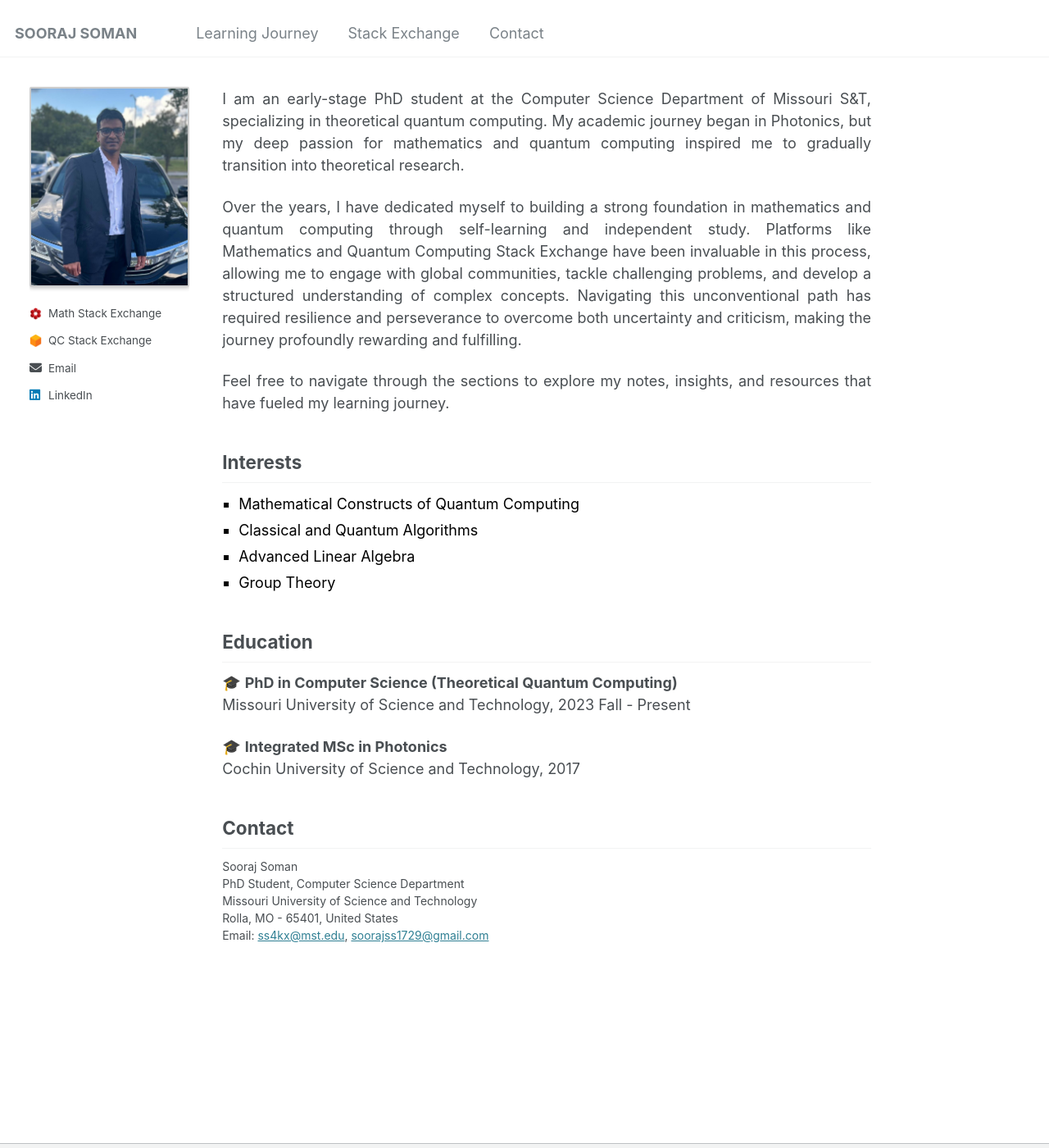
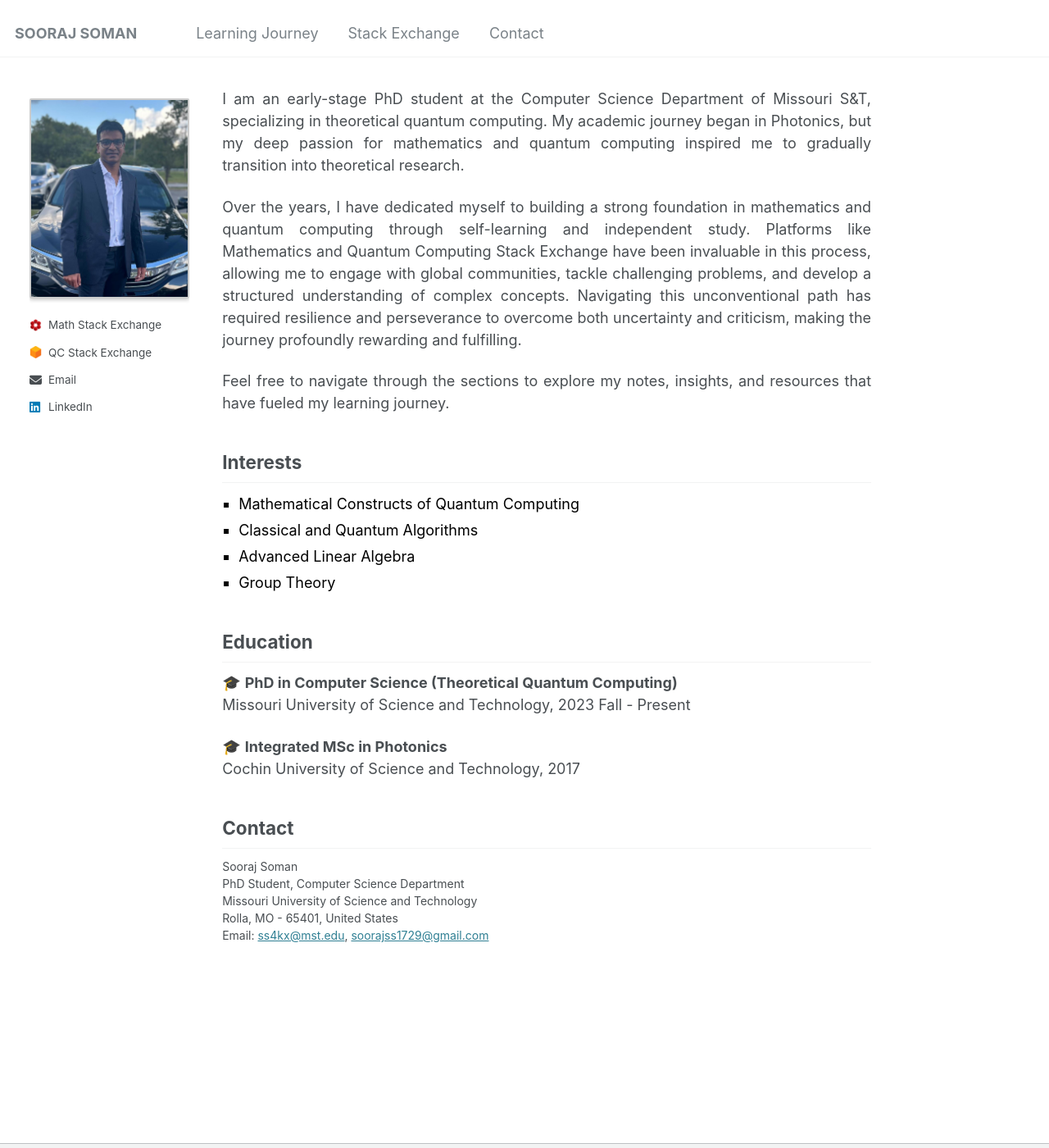
Before and after one commit to soorajss1729/soorajss1729.github.io, a Jekyll site: the page built from _pages/about.md, in a window 1280 px wide and 1400 px high. Shown: the whole window at 82% size. Built offline with Jekyll 4.4.1, drawn with Linux system fonts in a browser that asks for light colours.

Commit message:
Update _sidebar.scss

```diff
--- a/_sass/_sidebar.scss
+++ b/_sass/_sidebar.scss
@@ -76,7 +76,7 @@
    Author profile and links
    ========================================================================== */
 .sidebar {
-  margin-top: 0em;
+  margin-top: 0.8em;
   margin-left: 2em;
   padding-left: 0;
   padding-right: 0;
```
